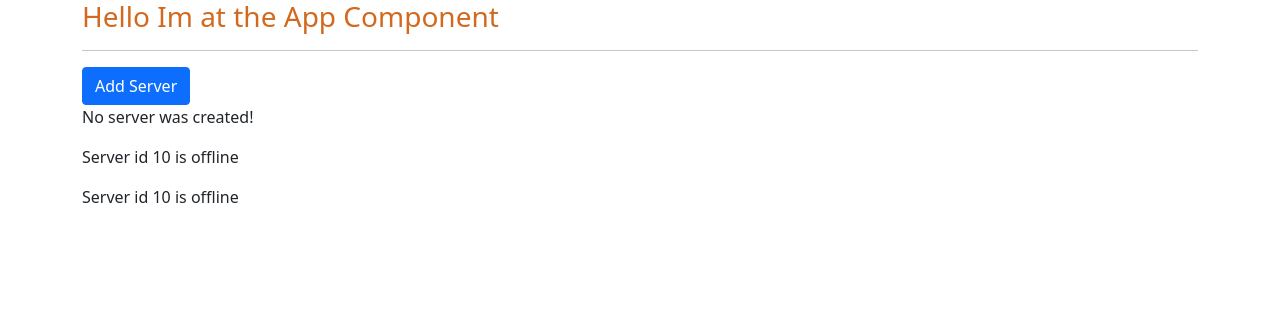
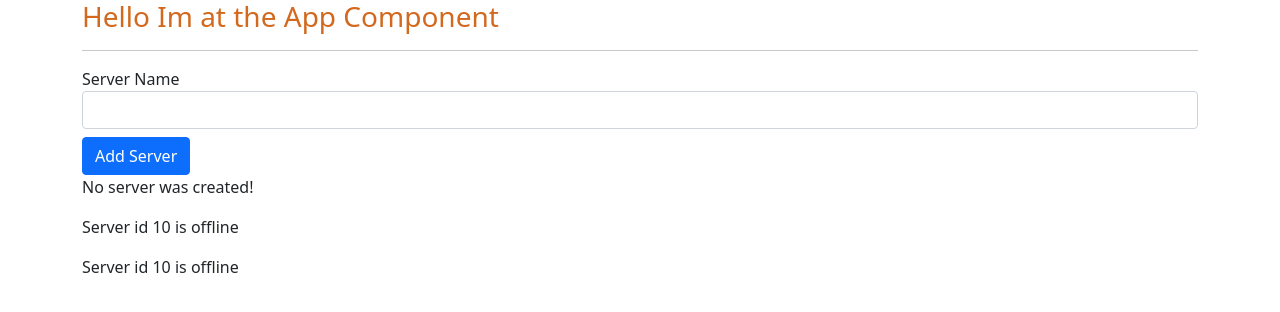
Before and after one commit to daking24/Angular-101, an Angular app: page / in a window 1280 px wide. Shown: the top 312 px of the page. Built offline with nearby package versions, Linux system fonts and the light colour scheme.

Commit message:
Fetching Inputs

```diff
--- a/src/app/servers/servers.component.html
+++ b/src/app/servers/servers.component.html
@@ -1,6 +1,14 @@
-<button class="btn btn-primary"
-[disabled]="!allowNewServer"
-(click)="onCreateServer()">Add Server</button>
+<label for="serve_name">Server Name</label>
+<input
+    type="text"
+    class="form-control"
+    (input)="onUpdateServerName($event)"/>
+
+<h2>{{ serverName }}</h2>
+<button
+    class="btn btn-primary"
+    [disabled]="!allowNewServer"
+    (click)="onCreateServer()">Add Server</button>
 <p [innerText]="serverCreationStatus" ></p>
 <app-server></app-server>
 <app-server></app-server>
--- a/src/app/servers/servers.component.ts
+++ b/src/app/servers/servers.component.ts
@@ -10,6 +10,9 @@ import { Component, OnInit } from '@angular/core';
 export class ServersComponent implements OnInit {
   allowNewServer = false;
   serverCreationStatus = 'No server was created!';
+  serverName = '';
+
+
   constructor() {
     setTimeout(() => {
       this.allowNewServer = true;
@@ -24,4 +27,10 @@ export class ServersComponent implements OnInit {
     return this.serverCreationStatus;
   }
 
+  onUpdateServerName(event: any){
+    // console.log(event);
+    this.serverName = (<HTMLInputElement>event.target).value;
+
+  }
+
 }
```
